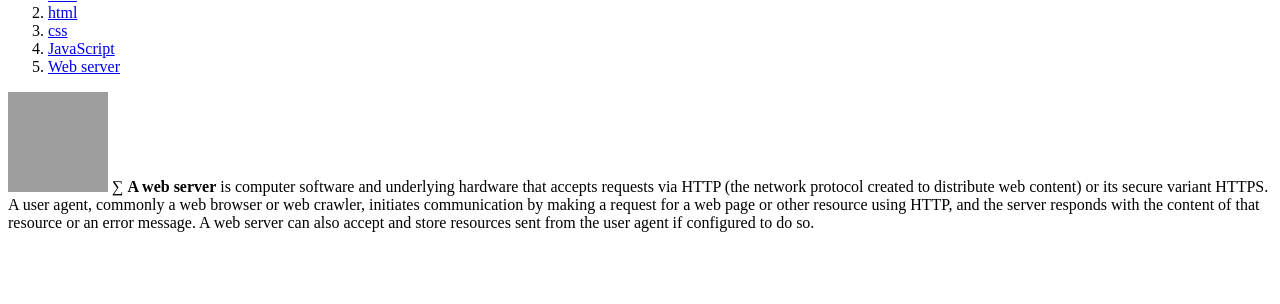
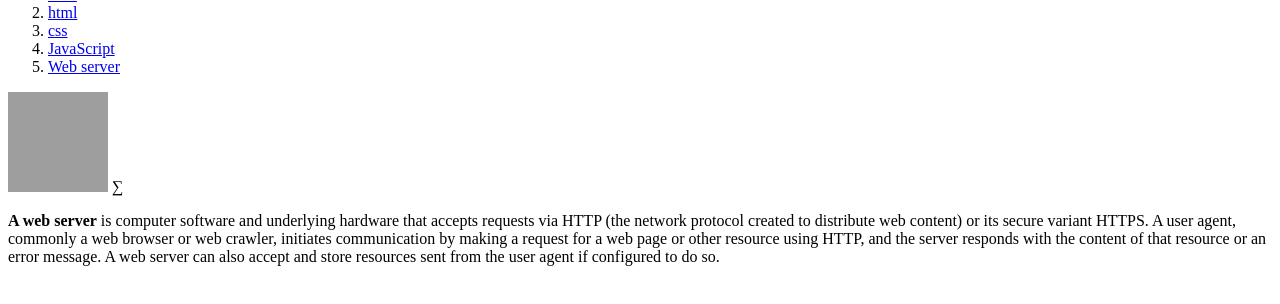
Before and after one commit to charies527/my-first-web-site, a plain HTML site: page 4.html in a window 1280 px wide. Shown: the part 94-398 px from the top of the page. Drawn offline with Linux system fonts and the light colour scheme; grey boxes are pictures that could not be loaded.

Commit message:
Update 4.html

```diff
--- a/4.html
+++ b/4.html
@@ -21,6 +21,6 @@
     <img src="html4.jpg" alt="html image" width="100" height="100">
 
     &sum;
-    <strong>A web server</strong> is computer software and underlying hardware that accepts requests via HTTP (the network protocol created to distribute web content) or its secure variant HTTPS. A user agent, commonly a web browser or web crawler, initiates communication by making a request for a web page or other resource using HTTP, and the server responds with the content of that resource or an error message. A web server can also accept and store resources sent from the user agent if configured to do so.
+    <p><strong>A web server</strong> is computer software and underlying hardware that accepts requests via HTTP (the network protocol created to distribute web content) or its secure variant HTTPS. A user agent, commonly a web browser or web crawler, initiates communication by making a request for a web page or other resource using HTTP, and the server responds with the content of that resource or an error message. A web server can also accept and store resources sent from the user agent if configured to do so.<p>
 </body>
 </html>
```
